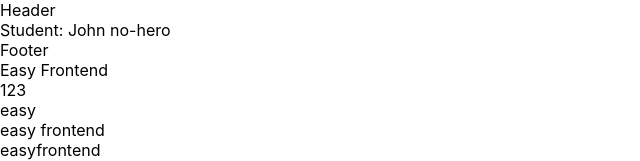
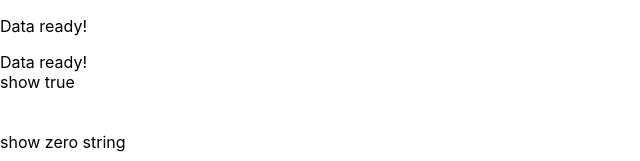
Before and after one commit to Hachiman12a1/learn-easy-react, a React (Vite) app: page / in a window 1280 px wide. Shown: the top 161 px of the page, without its empty margins (0-640 px from the left). Built offline with nearby package versions, Linux system fonts and the light colour scheme.

Commit message:
183. Practice conditional rendering

```diff
--- a/src/App.tsx
+++ b/src/App.tsx
@@ -1,4 +1,4 @@
-import { useState } from 'react';
+import { useEffect, useState } from 'react';
 import './App.css';
 import { Footer, Header, Widget } from './components/common';
 import { MainLayout } from './components/Layout';
@@ -10,6 +10,14 @@ import { Student } from './models/student';
 
 function App() {
   const [count, setCount] = useState(0);
+  // const loading = false;
+
+  const [loading, setLoading] = useState(true);
+  useEffect(() => {
+    setTimeout(() => {
+      setLoading(false);
+    }, 2000);
+  }, []);
 
   function abc() {}
 
@@ -21,8 +29,32 @@ function App() {
   function handleStudentClick(student: Student) {
     console.log('student click', student);
   }
+
+  // if (loading) return <p>Loading.....</p>;
+
   return (
     <div>
+      {loading && <p>Loading....</p>}
+      {loading ? <p>Loading....</p> : <p>Data ready!</p>}
+      {loading ? 'Loading....' : 'Data ready!'}
+      <br />
+
+      {true && 'show true'}
+      <br />
+      {false && 'show false'}
+      <br />
+      {'' && 'show empty'}
+      <br />
+
+      {'0' && 'show zero string'}
+      <br />
+
+      {[].length > 0 && 'show zero'}
+      <br />
+
+      {Boolean(NaN) && 'show NaN'}
+      <br />
+
       <MainLayout>
         <StudentCard student={john} onClick={handleStudentClick} />
       </MainLayout>
```
